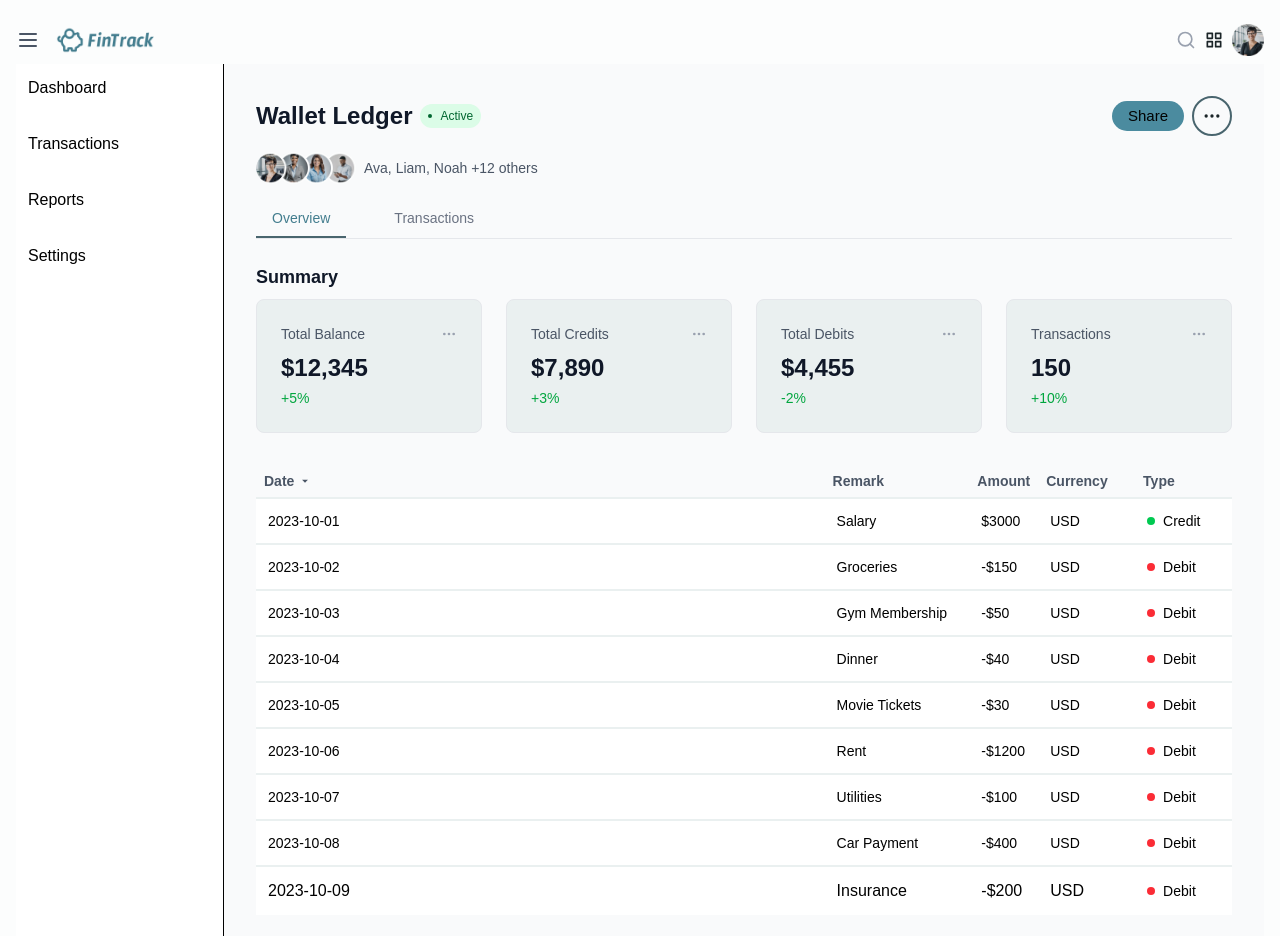
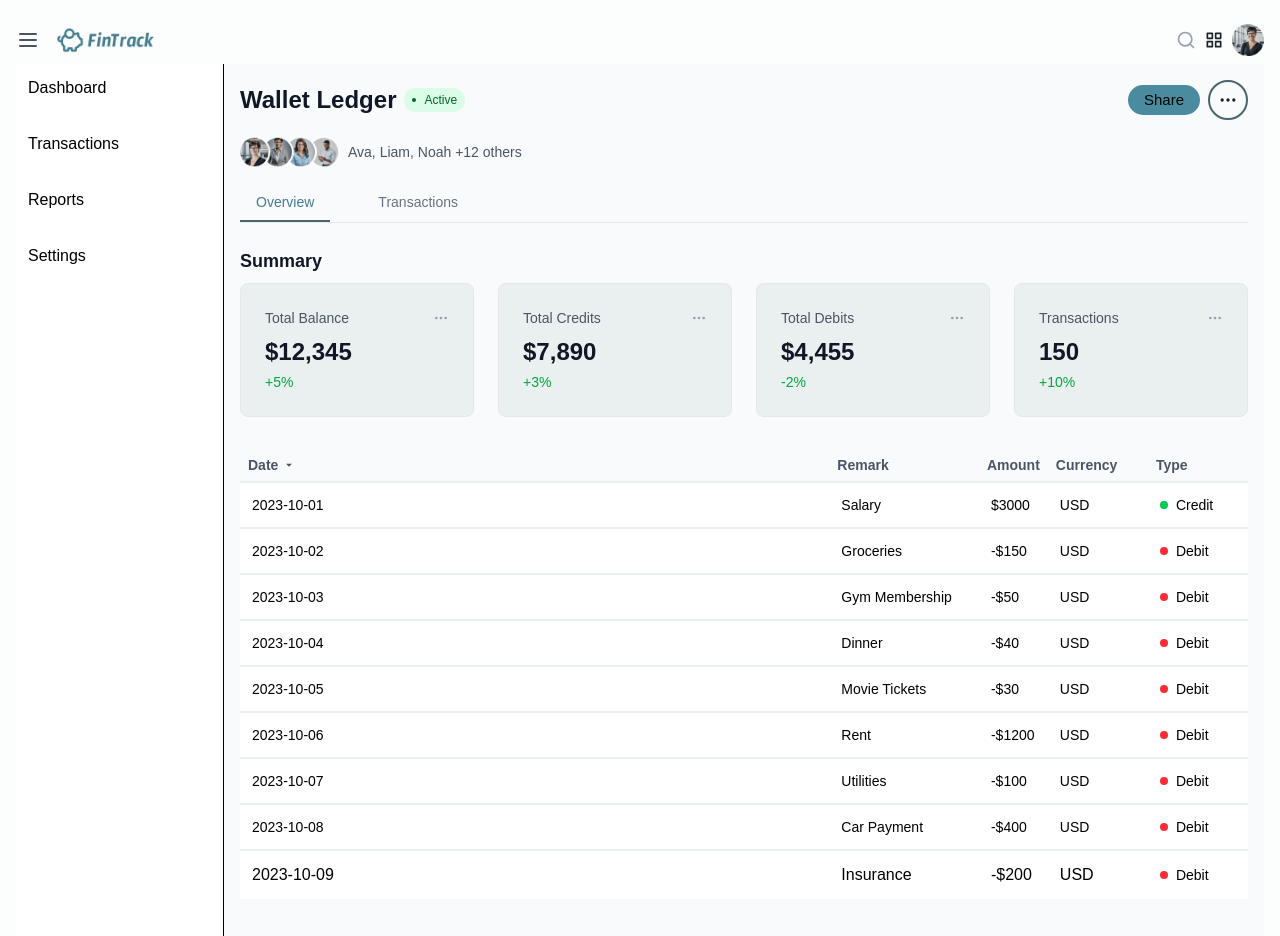
Before and after one commit to mateenOlalekan/fintrack, a Next.js app: page / in a window 1280 px wide. Shown: the top 936 px of the page. Built offline with nearby package versions, Linux system fonts and the light colour scheme.

Commit message:
Update page.tsx

```diff
--- a/src/app/page.tsx
+++ b/src/app/page.tsx
@@ -28,7 +28,7 @@ export default function FullLayout() {
         </aside>
 
         {/* Main Content */}
-        <main className="flex-1 flex flex-col p-4 sm:p-6 lg:p-8 space-y-6">
+        <main className="flex-1 flex flex-col p-2 sm:p-3 lg:p-4 space-y-6">
           <Main />
           <Tail />
         </main>
```
